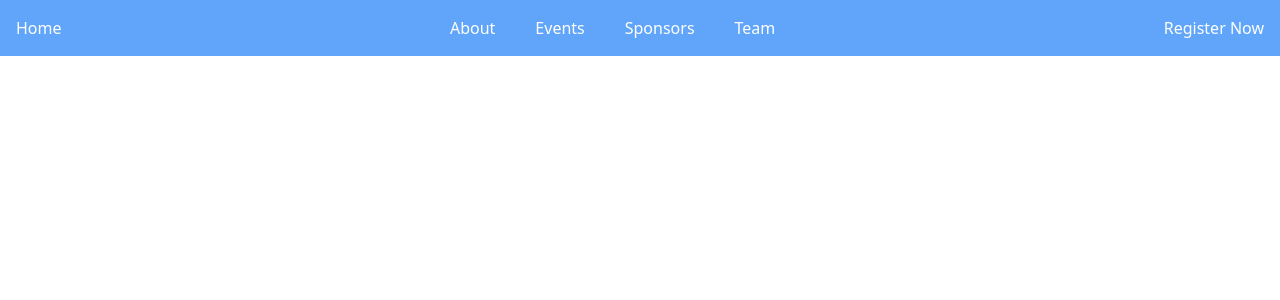
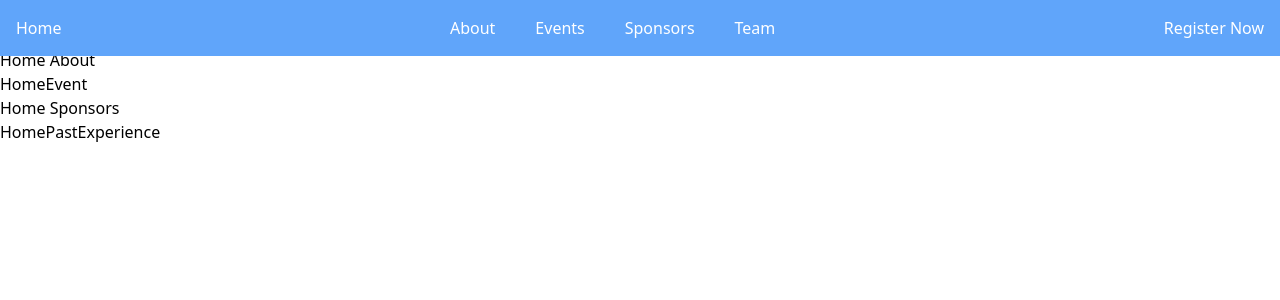
Before and after one commit to saicastic/odyssey, a Next.js app: page / in a window 1280 px wide. Shown: the top 300 px of the page. Built offline with nearby package versions, Linux system fonts and the light colour scheme.

Commit message:
add section for Homepage

```diff
--- a/src/app/page.js
+++ b/src/app/page.js
@@ -1,10 +1,18 @@
 import Hero from "@/components/sections/Hero";
+import HomeAbout from "@/components/sections/HomeAbout";
+import HomeEvent from "@/components/sections/HomeEvent";
+import HomePastExperience from "@/components/sections/HomePastExperience";
+import HomeSponsors from "@/components/sections/HomeSponsors";
 import Link from "next/link";
 
 export default function Home() {
   return (
     <>
       <Hero />
+      <HomeAbout />
+      <HomeEvent />
+      <HomeSponsors />
+      <HomePastExperience />
     </>
   );
 }
--- /dev/null
+++ b/src/components/sections/HomeAbout.jsx
@@ -0,0 +1,9 @@
+const HomeAbout = () => {
+  return (
+    <section>
+      <h1>Home About</h1>
+    </section>
+  );
+};
+
+export default HomeAbout;
--- /dev/null
+++ b/src/components/sections/HomeEvent.jsx
@@ -0,0 +1,9 @@
+const HomeEvent = () => {
+  return (
+    <section>
+      <h1>HomeEvent</h1>
+    </section>
+  );
+};
+
+export default HomeEvent;
--- /dev/null
+++ b/src/components/sections/HomePastExperience.jsx
@@ -0,0 +1,9 @@
+const HomePastExperience = () => {
+  return (
+    <section>
+      <h1>HomePastExperience</h1>
+    </section>
+  );
+};
+
+export default HomePastExperience;
--- /dev/null
+++ b/src/components/sections/HomeSponsors.jsx
@@ -0,0 +1,9 @@
+const HomeSponsors = () => {
+  return (
+    <section>
+      <h1>Home Sponsors</h1>
+    </section>
+  );
+};
+
+export default HomeSponsors;
```
